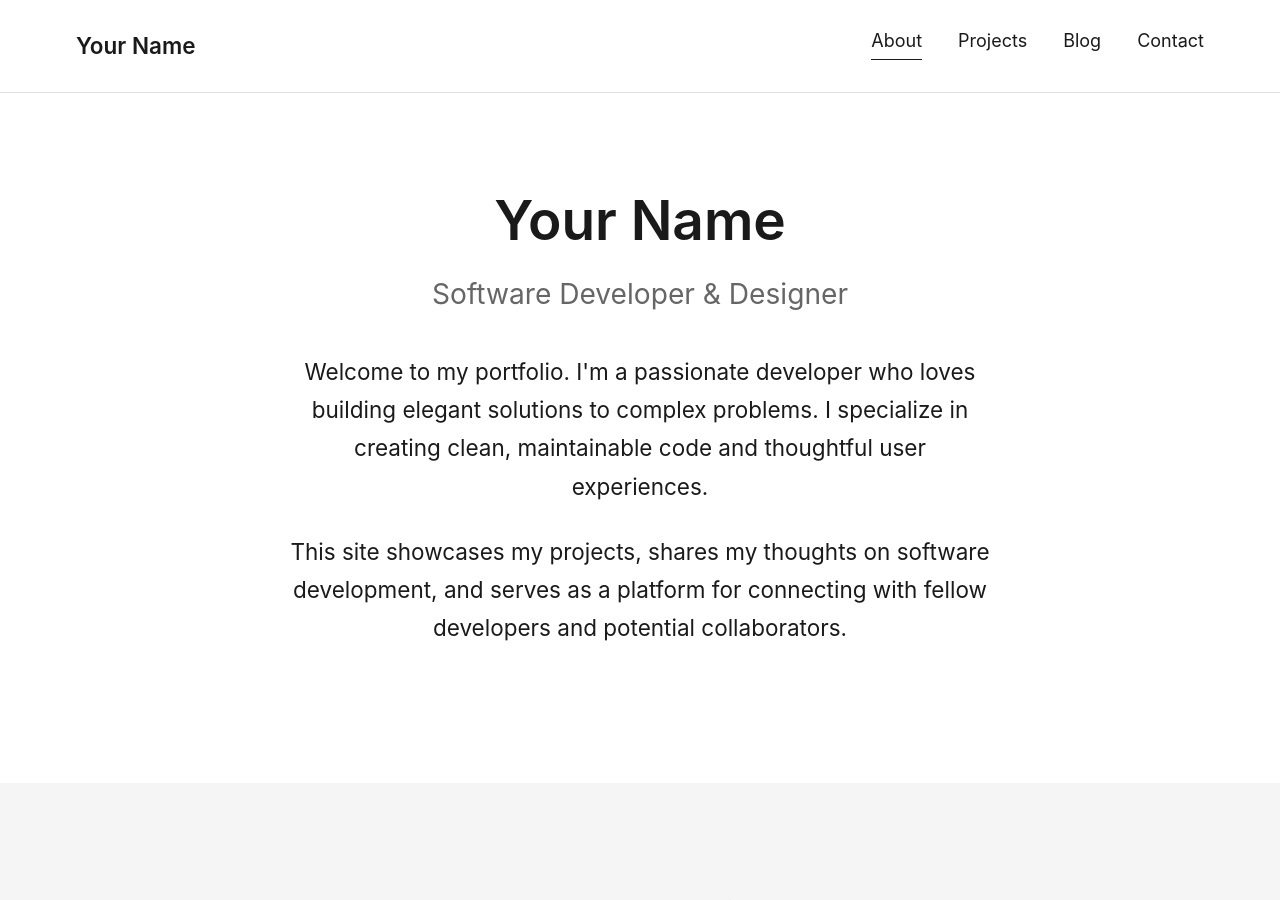
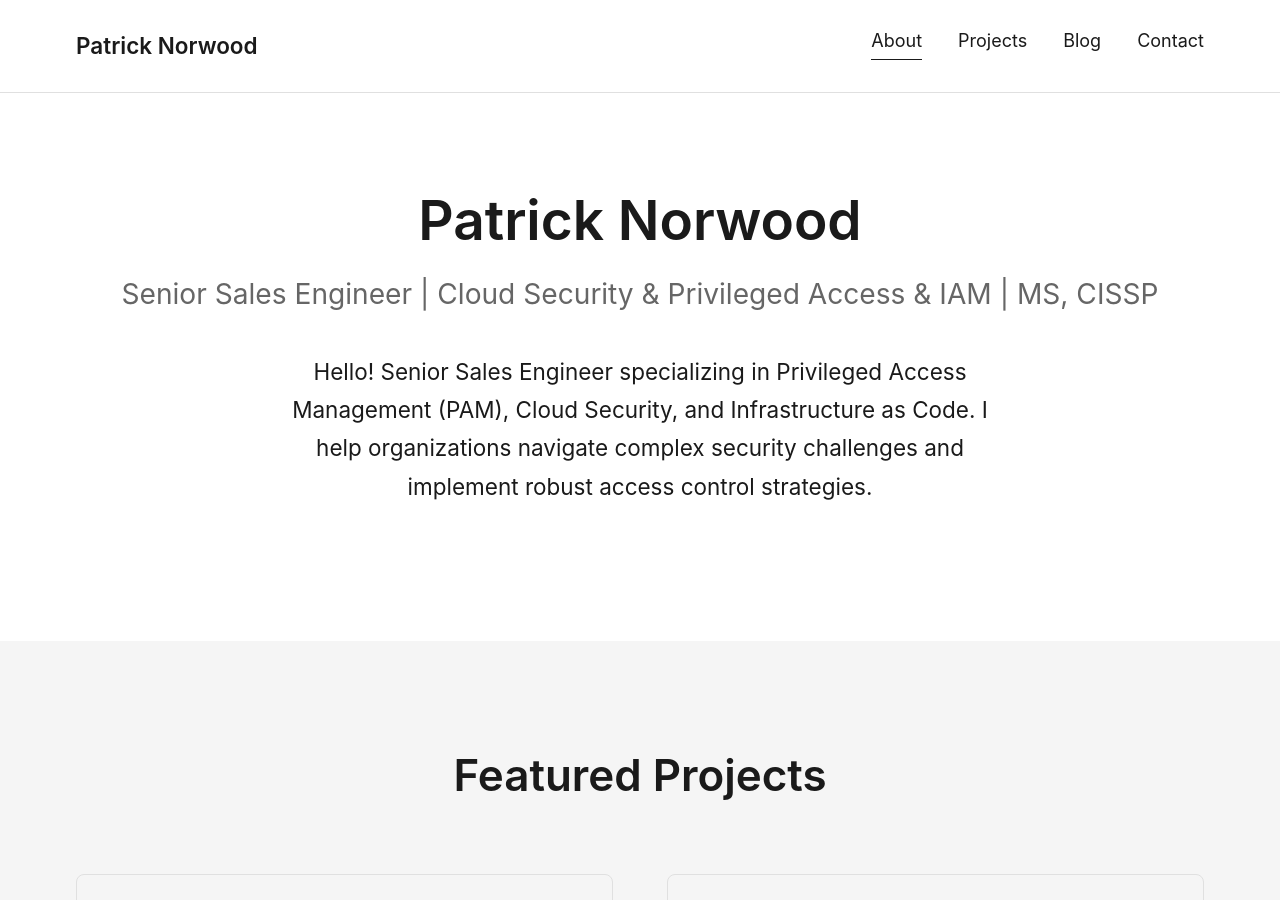
Before and after one commit to phnorwood/phnorwood.github.io, a Jekyll site: the page built from index.html, in a window 1280 px wide and 900 px high. Built offline with Jekyll 4.4.1, drawn with Linux system fonts in a browser that asks for light colours; the list of posts is cut into pages by our own code; some of the changed text lies outside the part shown.

Commit message:
Update portfolio with personal information
Co-Authored-By: Claude Sonnet 4.5 <noreply@anthropic.com>

```diff
--- a/_config.yml
+++ b/_config.yml
@@ -1,9 +1,9 @@
 # Site Settings
-title: Your Name
-tagline: Software Developer & Designer
-description: A minimalist portfolio showcasing my work and writing
-author: Your Name
-email: your.email@example.com
+title: Patrick Norwood
+tagline: Senior Sales Engineer | Cloud Security & Privileged Access & IAM | MS, CISSP
+description: Portfolio of Patrick Norwood - Senior Sales Engineer specializing in Cloud Security, Privileged Access Management, and Identity & Access Management.
+author: Patrick Norwood
+#email: patrick.norwood@example.com
 url: "https://phnorwood.github.io"
 baseurl: ""
 
@@ -55,7 +55,7 @@ plugins:
 
 # Social Media
 github_username: phnorwood
-linkedin_username: yourname
+linkedin_username: phnorwood
 
 # Navigation Links
 navigation:
--- a/index.html
+++ b/index.html
@@ -10,12 +10,10 @@ title: Home
     <p class="tagline">{{ site.tagline }}</p>
     <div class="bio">
       <p>
-        Welcome to my portfolio. I'm a passionate developer who loves building elegant solutions to complex problems.
-        I specialize in creating clean, maintainable code and thoughtful user experiences.
+        Hello! Senior Sales Engineer specializing in Privileged Access Management (PAM), Cloud Security, and Infrastructure as Code.
+        I help organizations navigate complex security challenges and implement robust access control strategies.
       </p>
       <p>
-        This site showcases my projects, shares my thoughts on software development, and serves as a platform
-        for connecting with fellow developers and potential collaborators.
       </p>
     </div>
   </div>
```
